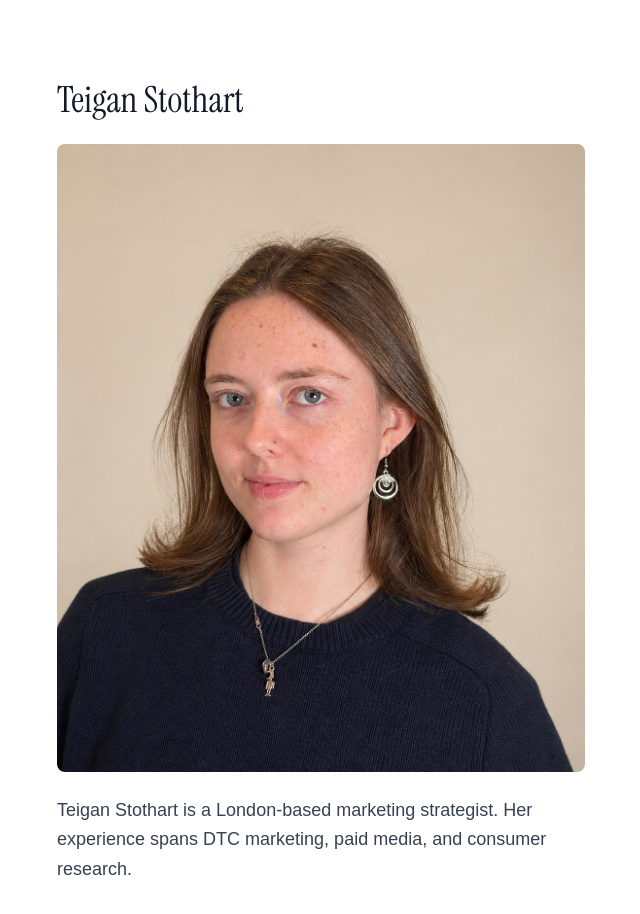
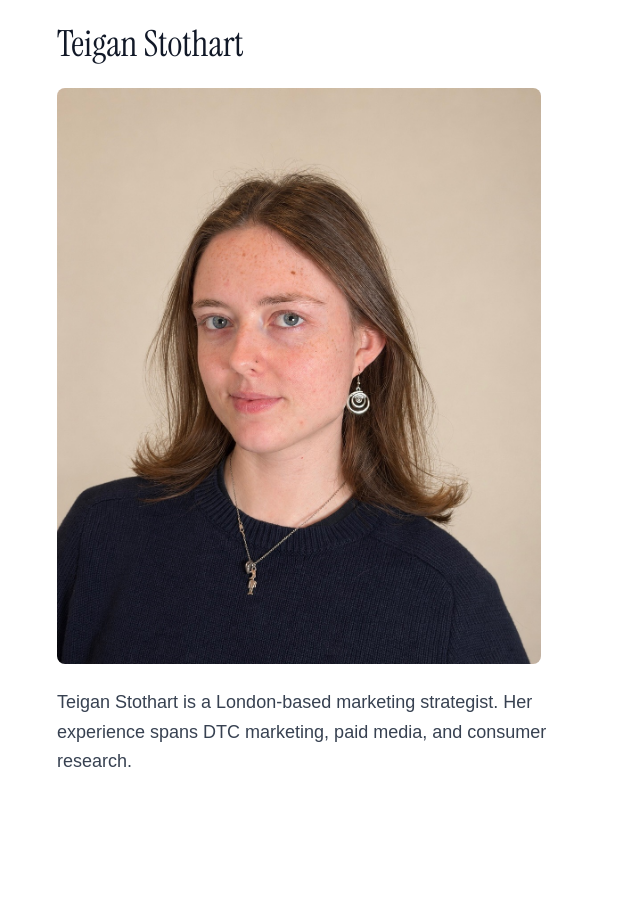
Before and after one commit to teigans02/teiganstoth.art, a Next.js app in the folder portfolio/: page /about in a window 1280 px wide. Shown: the top 914 px of the page, without its empty margins (319-959 px from the left). After the commit the page ends 800 px from the top, so only its background shows below. Built offline with nearby package versions, Linux system fonts and the light colour scheme.

Commit message:
Fit about page to the viewport and centre it vertically
Co-authored-by: Arron Stothart <arron@sanalabs.com>

```diff
--- a/portfolio/src/app/about/page.tsx
+++ b/portfolio/src/app/about/page.tsx
@@ -45,23 +45,23 @@ export default function AboutPage() {
   const { width, height } = getLocalImageSize(imagePath)
 
   return (
-    <main className="mx-auto max-w-xl px-6 py-12 md:py-20">
+    <main className="mx-auto flex h-[100svh] max-w-xl flex-col justify-center px-6 pt-[max(1.5rem,env(safe-area-inset-top,0px))] pb-[max(1.5rem,env(safe-area-inset-bottom,0px))]">
       <script
         type="application/ld+json"
         dangerouslySetInnerHTML={{ __html: JSON.stringify(jsonLd).replace(/</g, "\\u003c") }}
       />
-      <h1 className="mb-6 font-instrument text-4xl">{name}</h1>
+      <h1 className="mb-6 shrink-0 font-instrument text-4xl">{name}</h1>
       <Image
         src={imagePath}
         alt={name}
         width={width}
         height={height}
         sizes="(max-width: 576px) calc(100vw - 3rem), 528px"
-        className="h-auto w-full rounded-lg"
+        className="min-h-0 w-auto max-w-full self-start rounded-lg object-contain"
         priority
         unoptimized
       />
-      <p className="mt-6 text-lg leading-relaxed text-gray-700">{description}</p>
+      <p className="mt-6 shrink-0 text-lg leading-relaxed text-gray-700">{description}</p>
     </main>
   )
 }
```
